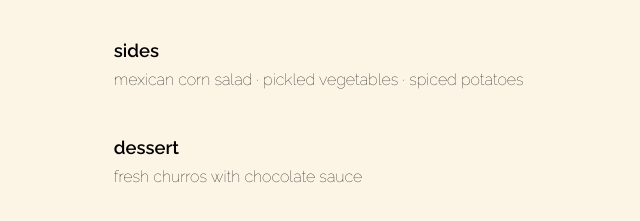
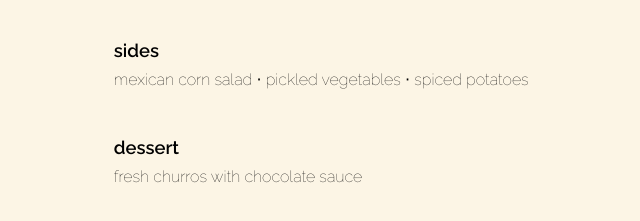
Before and after one commit to mchen10/dinner-club, a plain HTML site: page current-menu.html in a window 1280 px wide. Shown: the part 423-644 px from the top of the page, 305-945 px from the left. Drawn offline with Linux system fonts and the light colour scheme.

Commit message:
try more fucking dots

```diff
--- a/current-menu.html
+++ b/current-menu.html
@@ -130,7 +130,7 @@
     <p class="dish-description">guacamole ⋅ salsa ⋅ avocado crema</p>
 
     <p class="dish-name">sides</p>
-    <p class="dish-description">mexican corn salad ∙ pickled vegetables ∙ spiced potatoes</p>
+    <p class="dish-description">mexican corn salad ⋅ pickled vegetables ⋅ spiced potatoes</p>
 
     <p class="dish-name">dessert</p>
     <p class="dish-description">fresh churros with chocolate sauce</p>
```
